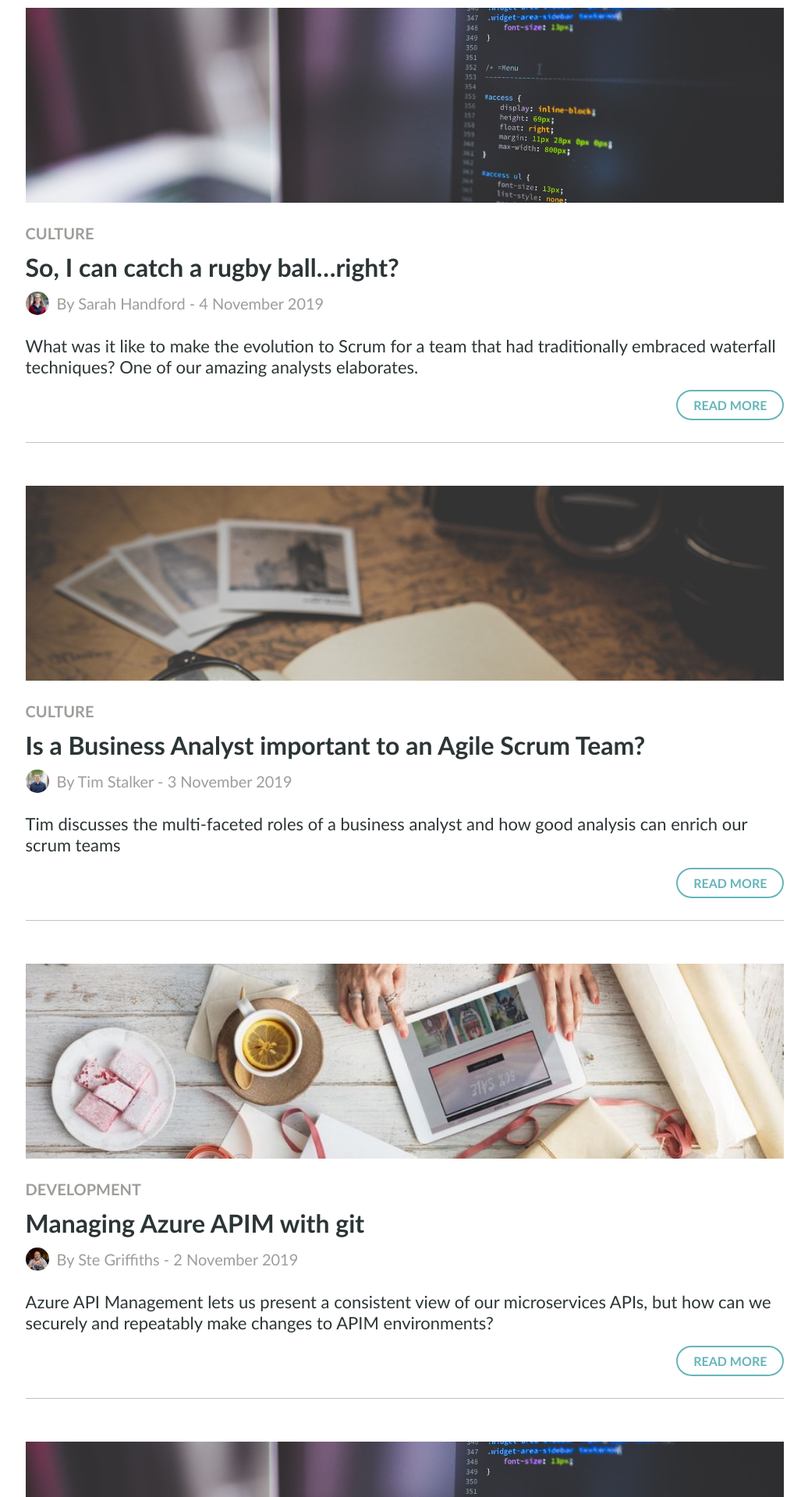
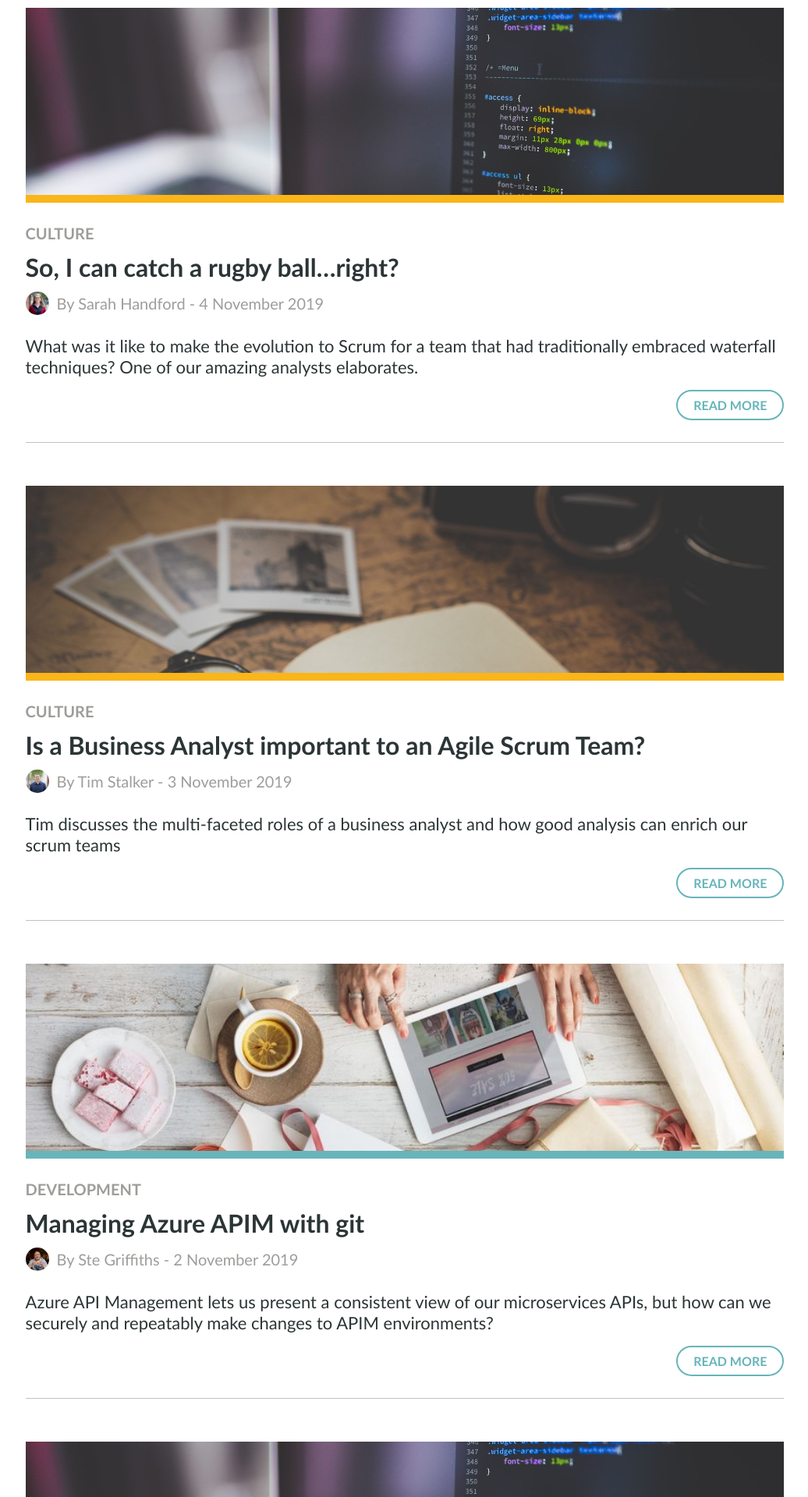
Before and after one commit to Paymentshield/tech-blog, a Jekyll site: the page built from index.html, in a window 1280 px wide. Shown: the part 524-2444 px from the top of the page at 78% size, without its empty margins (121-1157 px from the left). Built offline with Jekyll 4.4.1, drawn with Linux system fonts in a browser that asks for light colours; the list of posts is cut into pages by our own code.

Commit message:
Photo colour bars and fix readme

```diff
--- a/_includes/blog.html
+++ b/_includes/blog.html
@@ -1,8 +1,12 @@
 <div class="posts">
     {% for post in paginator.posts %}
+	{% assign category_class = "" %}
+	{% if post.category %}
+	{% assign category_class = post.category | downcase %}
+	{% endif %}
     <div class="post-teaser">
         {% if post.thumbnail %}
-        <div class="post-img">
+        <div class="post-img {{category_class}}">
             <a aria-label="{{ post.title }}" href="{{ post.url | relative_url }}">
                 <img alt="{{ post.title }}" src="{{ post.thumbnail | relative_url }}">
             </a>
--- a/_sass/base/_variables.scss
+++ b/_sass/base/_variables.scss
@@ -26,6 +26,8 @@ $nordic-sky: #67b5ba;
 $brown: #665d58;
 $putty: #dee0ce;
 $light-grey: #9e9d9a;
+$orange: #fab519;
+$mint: #8fc99d;
 $header-color: $web-grey;
 $theme-color: $nordic-sky;
 $theme-hover: $brown;
--- a/_sass/layouts/_blog.scss
+++ b/_sass/layouts/_blog.scss
@@ -85,6 +85,19 @@
     .post-img {
       vertical-align: middle;
       overflow: hidden;
+	  border-bottom: 10px solid $theme-color;
+
+	  &.culture {
+	    border-color: $orange;
+	  }
+
+	  &.development {
+	    border-color: $theme-color;
+	  }
+
+	  &.infrastructure {
+	    border-color: $mint;
+	  }
 
       @media (min-width: $break) {
         height: 250px;
@@ -100,7 +113,6 @@
         padding: 0;
         vertical-align: middle;
       }
-
     }
 
     .post-img img {
```
Also changed, not shown: README.md.
